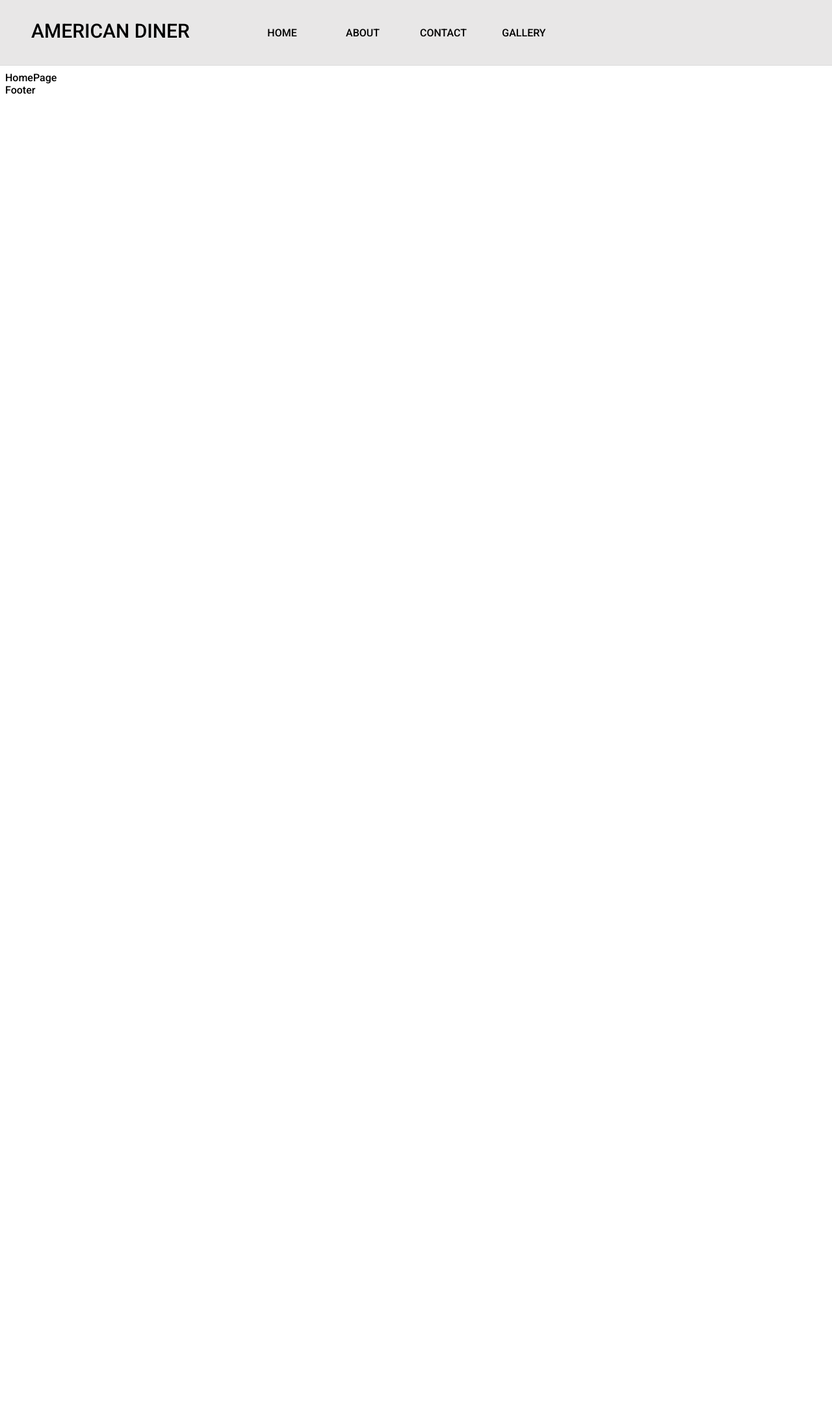
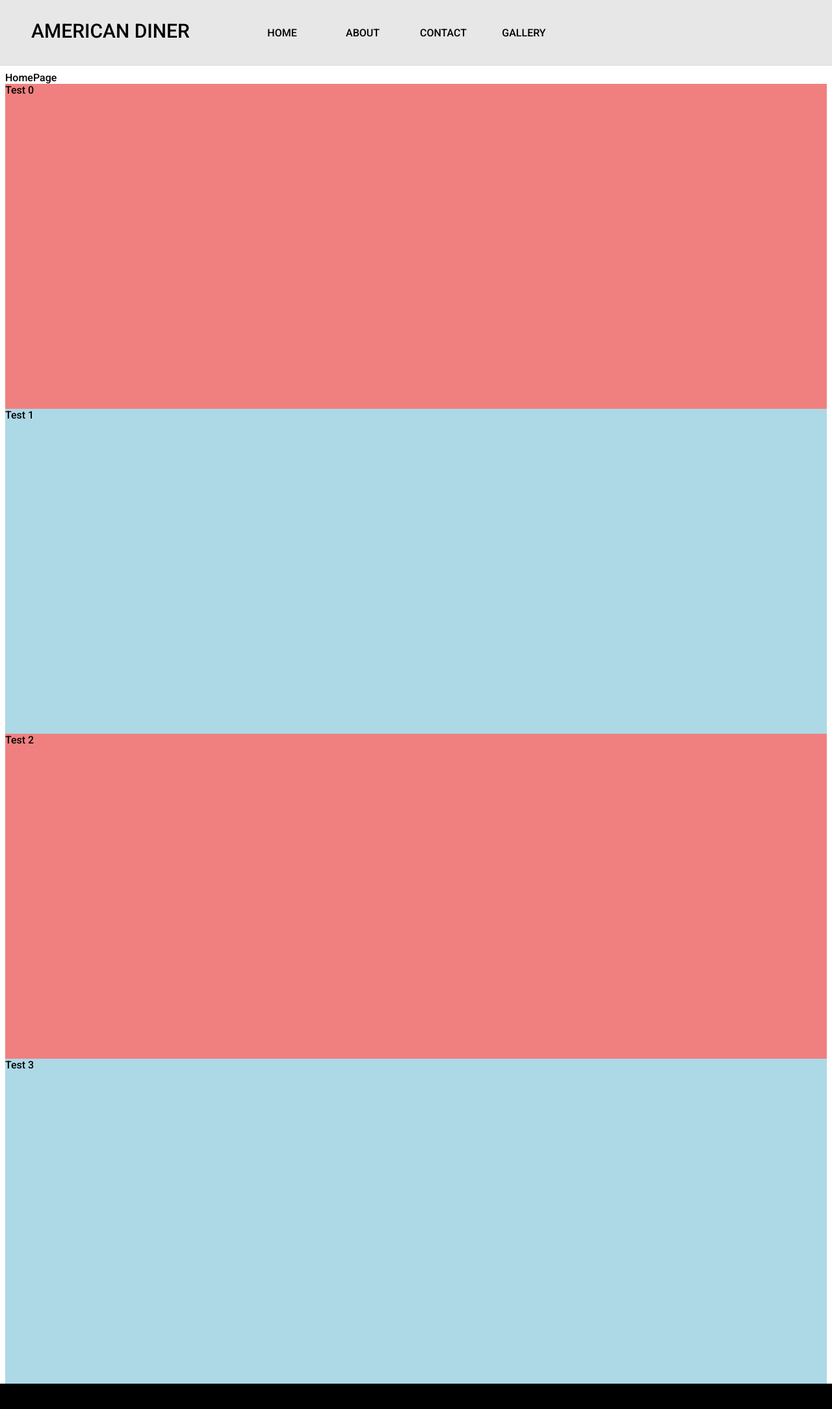
Before and after one commit to jordanandrewks/american-diner, a Next.js app: page / in a window 1280 px wide. Shown: the top 2168 px of the page at 65% size. Before the commit the page ends 1118 px from the top, so only its background shows below. Built offline with nearby package versions, Linux system fonts and the light colour scheme.

Commit message:
Footer Template added
Sticky footer added.
Test Divs added to test it. Works, reference added within readme.

```diff
--- a/src/app/globals.css
+++ b/src/app/globals.css
@@ -1,4 +1,5 @@
 body {
     margin-top: 110px;
     height: 1000px;
+    min-height: 100vh;
 }
--- a/src/app/layout.js
+++ b/src/app/layout.js
@@ -1,6 +1,7 @@
 import { Roboto } from "next/font/google";
 import "./globals.css";
 import Navbar from "@/components/navbar/Navbar";
+import Footer from "@/components/footer/Footer";
 
 const roboto = Roboto({ subsets: ["latin"], weight: ["500", "700"] });
 
@@ -17,7 +18,19 @@ export default function RootLayout({ children }) {
           <Navbar />
         </div>
         {children}
-        <div>Footer</div>
+        <div style={{height: "500px", backgroundColor:"lightcoral"}}>
+          Test 0
+        </div>
+        <div style={{height: "500px", backgroundColor:"lightblue"}}>
+          Test 1
+        </div>
+        <div style={{height: "500px", backgroundColor:"lightcoral"}}>
+          Test 2
+        </div>
+        <div style={{height: "500px", backgroundColor:"lightblue"}}>
+          Test 3
+        </div>
+        <Footer />
       </body>
     </html>
   );
--- /dev/null
+++ b/src/components/footer/Footer.jsx
@@ -0,0 +1,10 @@
+import React from "react";
+import styles from "./footer.module.css"
+
+export default function Footer() {
+    return (
+        <div className={styles.footerContainer}>
+            Footer
+        </div>
+    );
+}
--- /dev/null
+++ b/src/components/footer/footer.module.css
@@ -0,0 +1,9 @@
+.footerContainer {
+  display: flex;
+  position: sticky;
+  background-color: black;
+  top: 100%;
+  height: 500px;
+  margin-left: -8px;
+  margin-right: -8px;
+}
--- a/src/components/navbar/Navbar.jsx
+++ b/src/components/navbar/Navbar.jsx
@@ -5,7 +5,6 @@ export default function Navbar() {
   return (
     <div className={styles.navbarContainer}>
       <div className={styles.navbarLogoContainer}>
-        {/* TODO: Place real logo here later */}
         <p className={styles.navbarLogoText}>AMERICAN DINER</p>
       </div>
       <div>
```
Also changed, not shown: 1 other file (tests, documents, lock files or other folders).
